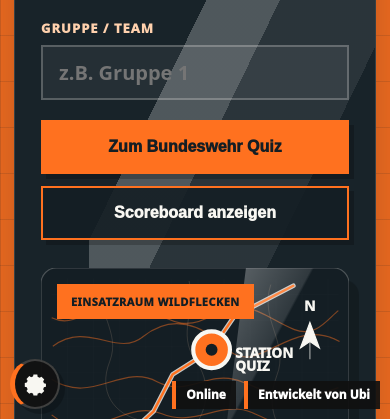
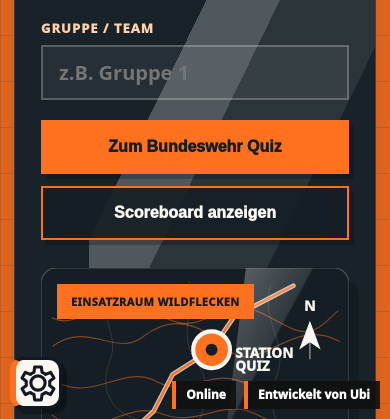
Before and after one commit to WayningS/BW-Quiz, a plain HTML site: page index.html in a window 390 px wide. Shown: the part 425-844 px from the top of the page. Drawn offline with Linux system fonts and the light colour scheme.

Commit message:
Add files via upload

```diff
--- a/app.js
+++ b/app.js
@@ -6,7 +6,7 @@
 const RUN_STATE_STORAGE_KEY = "bwQuizCurrentRun";
 const OUTDOOR_MODE_STORAGE_KEY = "bwQuizOutdoorMode";
 const QUIZ_SCALE_STORAGE_KEY = "bwQuizScale";
-const APP_CACHE_NAME = "bw-quiz-scoreboard-test-v29";
+const APP_CACHE_NAME = "bw-quiz-scoreboard-test-v30";
 const OFFLINE_ASSETS = [
   "./",
   "./index.html",
--- a/index.html
+++ b/index.html
@@ -232,8 +232,9 @@
   </main>
 
   <button id="operator-btn" class="operator-button" type="button" aria-label="Bediener öffnen">
-    <svg viewBox="0 0 24 24" aria-hidden="true">
-      <path d="M12 8.2a3.8 3.8 0 1 0 0 7.6 3.8 3.8 0 0 0 0-7.6Zm8.4 3.1-1.8-.4a7.4 7.4 0 0 0-.7-1.7l1-1.6-2.5-2.5-1.6 1a7.4 7.4 0 0 0-1.7-.7L12.7 3H9.3l-.4 1.8a7.4 7.4 0 0 0-1.7.7l-1.6-1L3.1 7l1 1.6a7.4 7.4 0 0 0-.7 1.7l-1.8.4v3.4l1.8.4c.2.6.4 1.2.7 1.7l-1 1.6 2.5 2.5 1.6-1c.5.3 1.1.5 1.7.7l.4 1.8h3.4l.4-1.8c.6-.2 1.2-.4 1.7-.7l1.6 1 2.5-2.5-1-1.6c.3-.5.5-1.1.7-1.7l1.8-.4v-3.4Z"/>
+    <svg viewBox="0 0 64 64" aria-hidden="true">
+      <path d="M37.6 5H26.4l-1.2 9.1a20.4 20.4 0 0 0-6.1 3.5l-8.4-3.6-5.6 9.7 7.3 5.5a19.9 19.9 0 0 0 0 7.1l-7.3 5.5 5.6 9.7 8.4-3.6a20.4 20.4 0 0 0 6.1 3.5l1.2 9.1h11.2l1.2-9.1a20.4 20.4 0 0 0 6.1-3.5l8.4 3.6 5.6-9.7-7.3-5.5a19.9 19.9 0 0 0 0-7.1l7.3-5.5-5.6-9.7-8.4 3.6a20.4 20.4 0 0 0-6.1-3.5L37.6 5Z"/>
+      <circle cx="32" cy="32" r="12"/>
     </svg>
   </button>
 
--- a/service-worker.js
+++ b/service-worker.js
@@ -1,4 +1,4 @@
-const CACHE_NAME = "bw-quiz-scoreboard-test-v29";
+const CACHE_NAME = "bw-quiz-scoreboard-test-v30";
 const NETWORK_TIMEOUT_MS = 3000;
 const APP_ASSETS = [
   "./",
--- a/style.css
+++ b/style.css
@@ -996,27 +996,31 @@
   left: calc(18px + var(--safe-left));
   bottom: calc(16px + var(--safe-bottom));
   z-index: 21;
-  width: 54px;
-  height: 54px;
+  width: 58px;
+  height: 58px;
   min-height: 0;
   display: grid;
   place-items: center;
   padding: 0;
-  background: rgba(17, 17, 17, .94);
-  border: 2px solid rgba(248, 247, 242, .2);
-  border-left: 5px solid var(--red);
-  border-radius: 50%;
-  color: var(--gold);
-  box-shadow: 5px 5px 0 rgba(0, 0, 0, .22);
+  background: #f8f7f2;
+  border: 3px solid #111820;
+  border-left: 6px solid var(--red);
+  border-radius: 13px;
+  color: #111820;
+  box-shadow: 5px 5px 0 rgba(0, 0, 0, .28);
   pointer-events: auto;
   user-select: none;
 }
 
 .operator-button svg {
-  width: 27px;
-  height: 27px;
+  width: 38px;
+  height: 38px;
   display: block;
-  fill: currentColor;
+  fill: none;
+  stroke: currentColor;
+  stroke-width: 5.2;
+  stroke-linecap: round;
+  stroke-linejoin: round;
 }
 
 .operator-button:active {
@@ -1513,7 +1517,10 @@
 }
 
 .theme-classic .operator-button {
+  border: 2px solid var(--border);
   border-left: 5px solid var(--accent);
+  border-radius: 13px;
+  background: rgba(15, 20, 16, .92);
   color: var(--accent);
 }
 
@@ -1639,8 +1646,10 @@
   width: 58px;
   height: 58px;
   padding: 0;
-  border: 3px solid #fff;
+  background: #fff8d6;
+  border: 3px solid #000;
   border-left: 6px solid var(--red);
+  color: #000;
 }
 
 body.outdoor-mode .app-corner {
@@ -1769,8 +1778,8 @@
   .operator-button {
     left: calc(10px + var(--safe-left));
     bottom: calc(10px + var(--safe-bottom));
-    width: 50px;
-    height: 50px;
+    width: 52px;
+    height: 52px;
     padding: 0;
   }
 }
```
